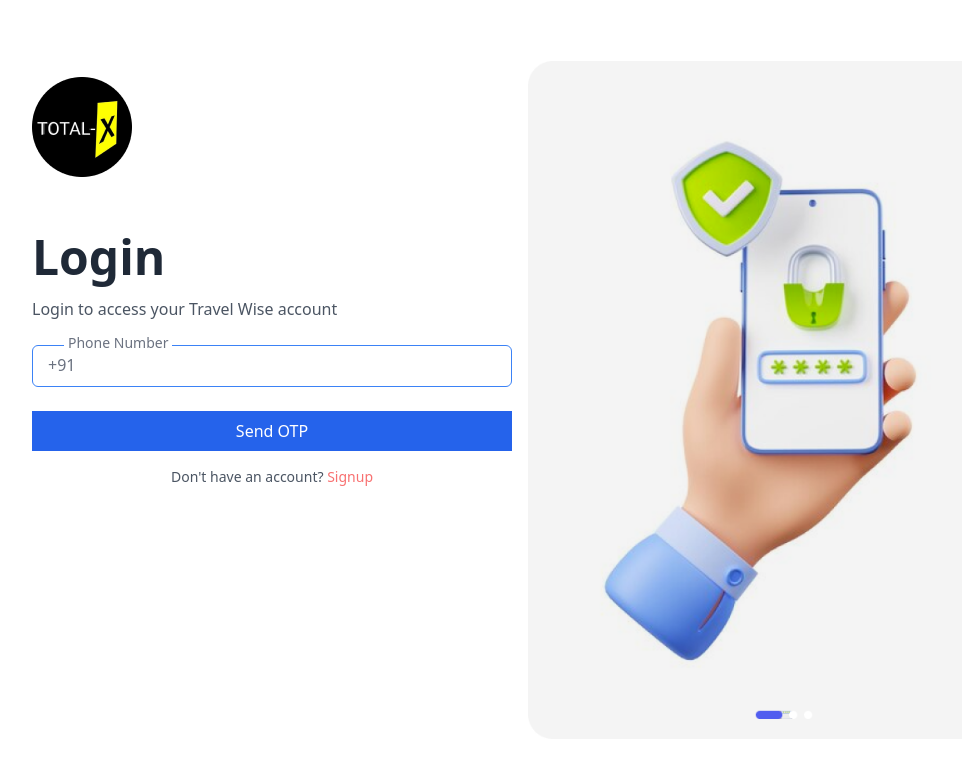
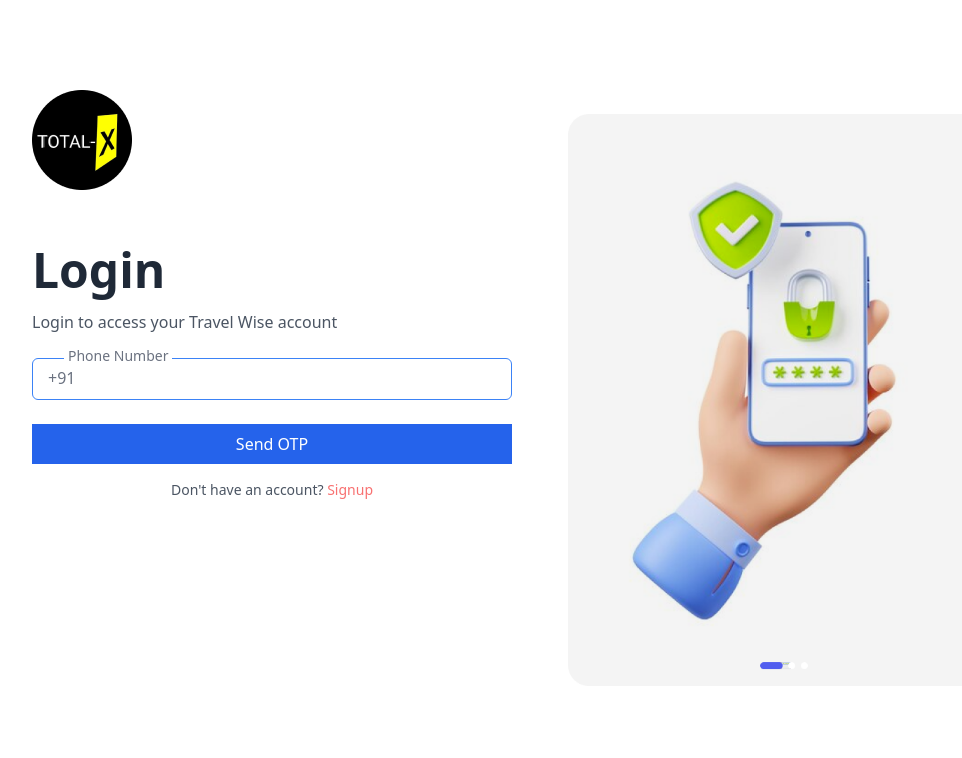
Before and after one commit to abhijithjithu0007/PhoneAuth-Firebase, a React (Create React App) app: page / in a window 1280 px wide. Shown: the top 758 px of the page, without its empty margins (112-1074 px from the left). Built offline with nearby package versions, Linux system fonts and the light colour scheme.

Commit message:
ui updated

```diff
--- a/src/components/Auth.tsx
+++ b/src/components/Auth.tsx
@@ -143,7 +143,7 @@
           <img
             src="/assets/loginImg.png"
             alt="Login illustration"
-            className="w-full h-full object-cover"
+            className="w-full h-full p-10"
           />
         </div>
       </div>
```
